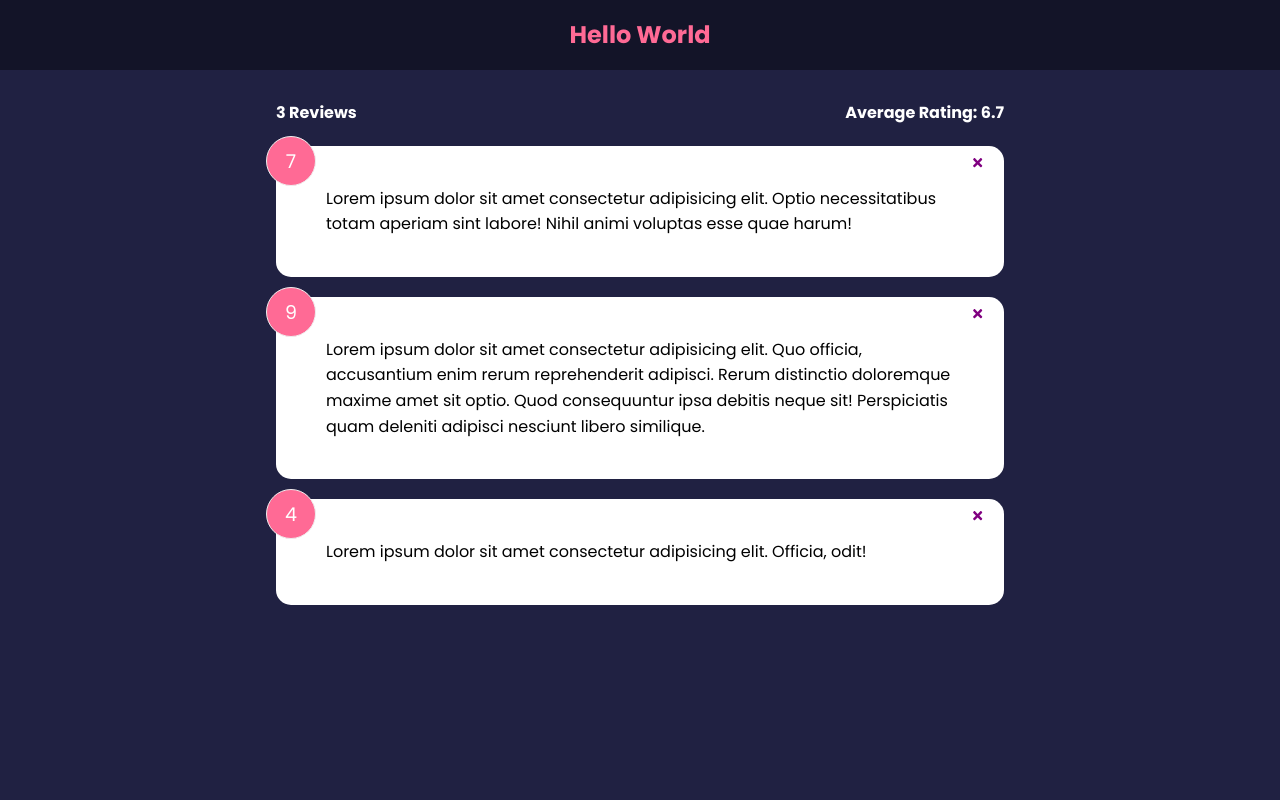
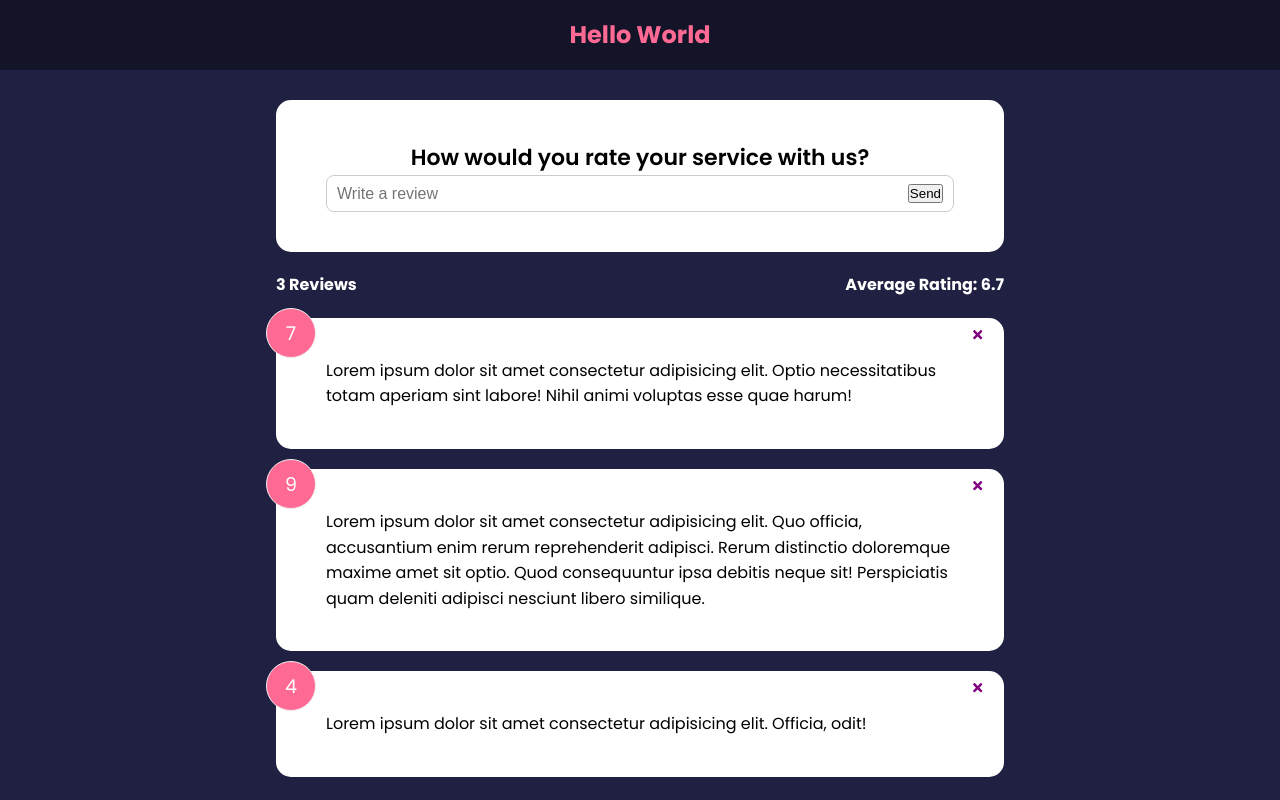
Before and after one commit to JLoweDev/react-feedback-app, a React (Create React App) app: page / in a window 1280 px wide. Built offline with nearby package versions, Linux system fonts and the light colour scheme.

Commit message:
added FeedbackForm.js

```diff
--- a/src/App.js
+++ b/src/App.js
@@ -3,6 +3,7 @@ import Header from './components/Header'
 import FeedbackList from './components/FeedbackList'
 import FeedbackData from './data/FeedbackData'
 import FeedbackStats from './components/FeedbackStats'
+import FeedbackForm from './components/FeedbackForm'
 
 function App() {
     const [feedback, setFeedback] = useState(FeedbackData)
@@ -16,6 +17,7 @@ function App() {
         <>
             <Header text="Hello World" />
             <div className='container'>
+                <FeedbackForm />
                 <FeedbackStats feedback={feedback} />
                 <FeedbackList feedback={feedback} handleDelete={deleteFeedback}/>
             </div>
--- /dev/null
+++ b/src/components/FeedbackForm.js
@@ -0,0 +1,26 @@
+import React from 'react'
+import {useState} from 'react'
+import Card from './shared/Card'
+
+function FeedbackForm() {
+    const [text, setText] = useState('')
+
+    const handleTextChange = (e) => {
+        setText(e.target.value)
+    }
+
+    return (
+        <Card>
+            <form>
+                <h2>How would you rate your service with us?</h2>
+                {/* @todo - rating select component */}
+                <div className="input-group">
+                    <input onChange={handleTextChange} type="text" placeholder='Write a review' value={text} />
+                    <button type="submit">Send</button>
+                </div>
+            </form>
+        </Card>
+    )
+}
+
+export default FeedbackForm
```
